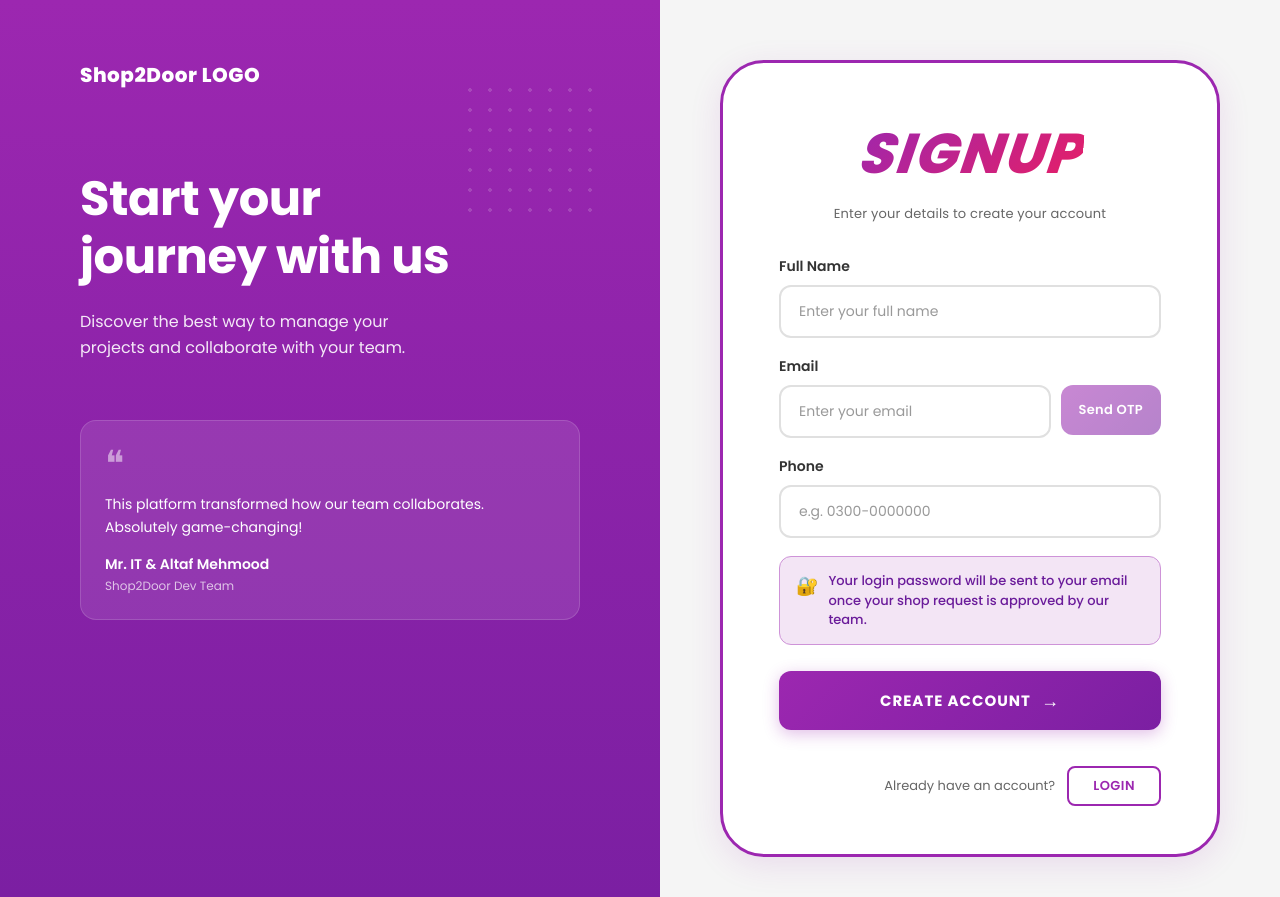
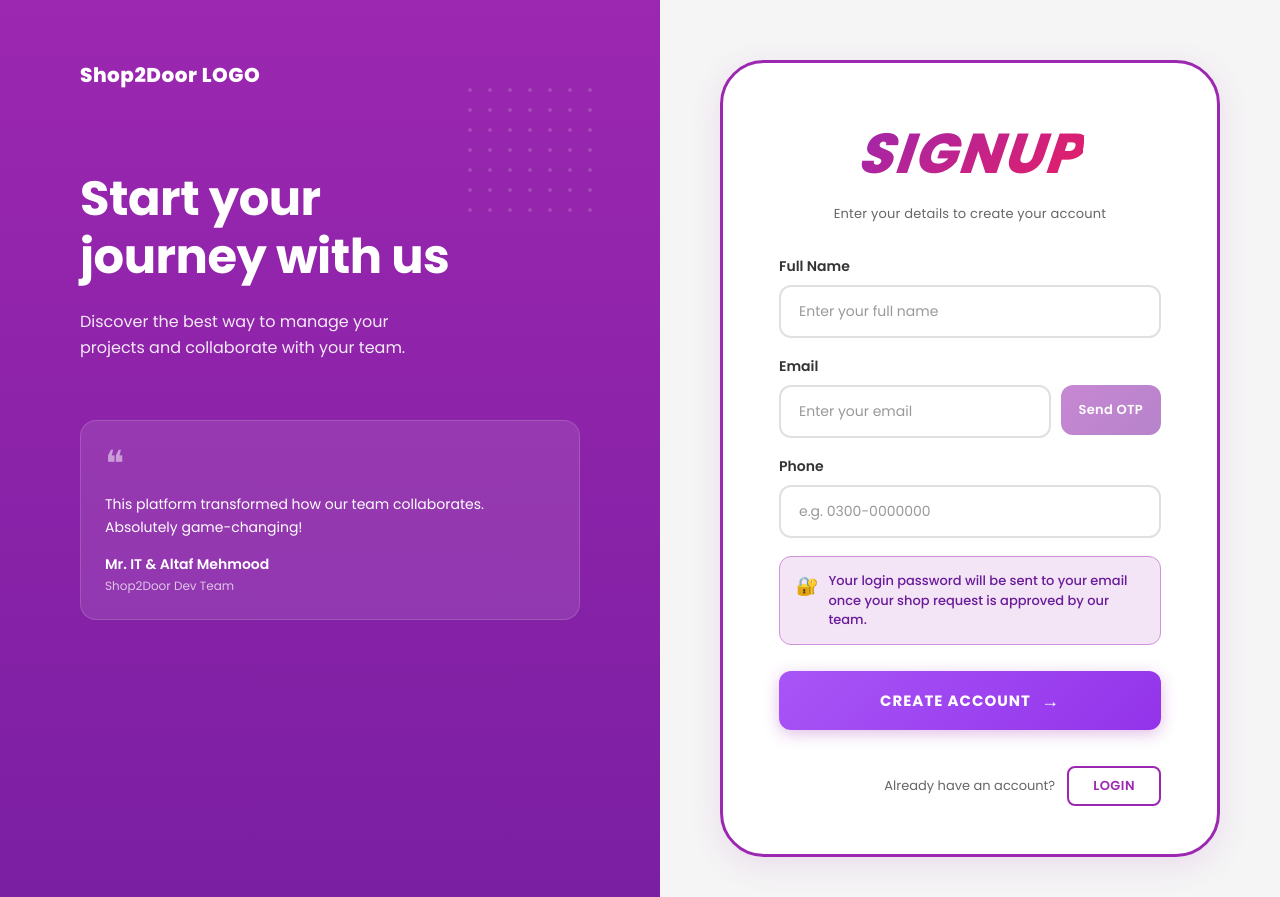
Before and after one commit to muhammad-ishaque-tareen/shop2door-cloud-pos, a React (Vite) app in the folder frontend/: page /signup in a window 1280 px wide. Built offline with nearby package versions, Linux system fonts and the light colour scheme.

Commit message:
v1.0 - Initial Stable Release

```diff
--- a/frontend/src/styles/Login.css
+++ b/frontend/src/styles/Login.css
@@ -254,7 +254,8 @@
   justify-content: center;
   gap: 10px;
   width: 100%;
-  background: linear-gradient(135deg, #9c27b0 0%);
+  /* background: linear-gradient(135deg, #9c27b0 0%); */
+  background: linear-gradient(135deg, #a855f7 0%, #9333ea 100%);
   color: white;
   border: none;
   border-radius: 12px;
--- a/frontend/src/styles/SignUp.css
+++ b/frontend/src/styles/SignUp.css
@@ -251,7 +251,8 @@
   justify-content: center;
   gap: 10px;
   width: 100%;
-  background: linear-gradient(135deg, #9c27b0 0%, #7b1fa2 100%);
+  /* background: linear-gradient(135deg, #9c27b0 0%, #7b1fa2 100%); */
+  background: linear-gradient(135deg, #a855f7 0%, #9333ea 100%);
   color: white;
   border: none;
   border-radius: 12px;
```
Also changed, not shown: 1 other file (tests, documents, lock files or other folders).
